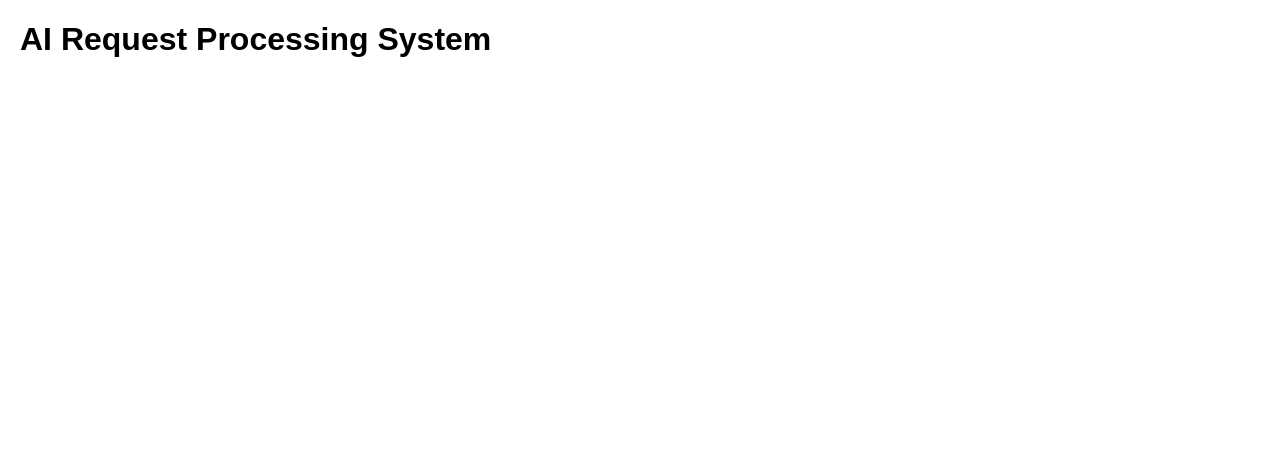
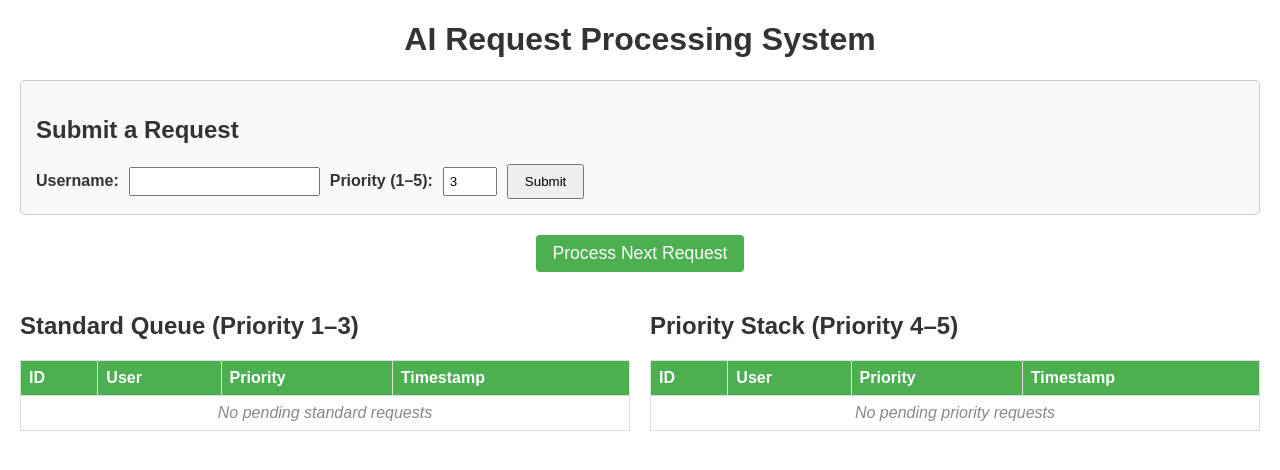
Before and after one commit to kkalevtech/AI-Request-Processing-System, a Flask app: page / in a window 1280 px wide. Shown: the top 470 px of the page. Run offline with Flask 3, Linux system fonts and the light colour scheme.

Commit message:
feat: UI for submit form and pending queue/stack display

```diff
--- a/app.py
+++ b/app.py
@@ -13,7 +13,12 @@ next_id = 1
 
 @app.route("/")
 def index():
-    return render_template("index.html")
+    return render_template(
+        "index.html",
+        pending_queue=pending_queue,
+        pending_stack=pending_stack,
+        history=history,
+    )
 
 
 @app.route("/submit", methods=["POST"])
--- a/static/style.css
+++ b/static/style.css
@@ -1,4 +1,90 @@
 body {
     font-family: Arial, sans-serif;
     margin: 20px;
+    color: #333;
 }
+
+h1 {
+    text-align: center;
+}
+
+.submit-section {
+    margin-bottom: 20px;
+    padding: 15px;
+    border: 1px solid #ccc;
+    border-radius: 5px;
+    background: #f9f9f9;
+}
+
+.submit-section form {
+    display: flex;
+    align-items: center;
+    gap: 10px;
+}
+
+.submit-section label {
+    font-weight: bold;
+}
+
+.submit-section input {
+    padding: 5px;
+}
+
+.submit-section button,
+.process-btn {
+    padding: 8px 16px;
+    cursor: pointer;
+}
+
+.process-section {
+    margin-bottom: 20px;
+    text-align: center;
+}
+
+.process-btn {
+    font-size: 1.1em;
+    background: #4CAF50;
+    color: white;
+    border: none;
+    border-radius: 4px;
+}
+
+.process-btn:hover {
+    background: #45a049;
+}
+
+.pending-section {
+    display: flex;
+    gap: 20px;
+}
+
+.column {
+    flex: 1;
+}
+
+table {
+    width: 100%;
+    border-collapse: collapse;
+    margin-bottom: 20px;
+}
+
+th, td {
+    border: 1px solid #ddd;
+    padding: 8px;
+    text-align: left;
+}
+
+th {
+    background: #4CAF50;
+    color: white;
+}
+
+tr:nth-child(even) {
+    background: #f2f2f2;
+}
+
+.empty {
+    text-align: center;
+    color: #888;
+    font-style: italic;
+}
--- a/templates/index.html
+++ b/templates/index.html
@@ -8,5 +8,79 @@
 </head>
 <body>
     <h1>AI Request Processing System</h1>
+
+    <section class="submit-section">
+        <h2>Submit a Request</h2>
+        <form action="/submit" method="post">
+            <label for="user">Username:</label>
+            <input type="text" id="user" name="user" required>
+            <label for="priority">Priority (1–5):</label>
+            <input type="number" id="priority" name="priority" min="1" max="5" value="3" required>
+            <button type="submit">Submit</button>
+        </form>
+    </section>
+
+    <section class="process-section">
+        <form action="/process" method="post">
+            <button type="submit" class="process-btn">Process Next Request</button>
+        </form>
+    </section>
+
+    <section class="pending-section">
+        <div class="column">
+            <h2>Standard Queue (Priority 1–3)</h2>
+            <table>
+                <thead>
+                    <tr>
+                        <th>ID</th>
+                        <th>User</th>
+                        <th>Priority</th>
+                        <th>Timestamp</th>
+                    </tr>
+                </thead>
+                <tbody>
+                    {% for item in pending_queue %}
+                    <tr>
+                        <td>{{ item.id }}</td>
+                        <td>{{ item.user }}</td>
+                        <td>{{ item.priority }}</td>
+                        <td>{{ item.timestamp }}</td>
+                    </tr>
+                    {% else %}
+                    <tr>
+                        <td colspan="4" class="empty">No pending standard requests</td>
+                    </tr>
+                    {% endfor %}
+                </tbody>
+            </table>
+        </div>
+        <div class="column">
+            <h2>Priority Stack (Priority 4–5)</h2>
+            <table>
+                <thead>
+                    <tr>
+                        <th>ID</th>
+                        <th>User</th>
+                        <th>Priority</th>
+                        <th>Timestamp</th>
+                    </tr>
+                </thead>
+                <tbody>
+                    {% for item in pending_stack %}
+                    <tr>
+                        <td>{{ item.id }}</td>
+                        <td>{{ item.user }}</td>
+                        <td>{{ item.priority }}</td>
+                        <td>{{ item.timestamp }}</td>
+                    </tr>
+                    {% else %}
+                    <tr>
+                        <td colspan="4" class="empty">No pending priority requests</td>
+                    </tr>
+                    {% endfor %}
+                </tbody>
+            </table>
+        </div>
+    </section>
 </body>
 </html>
```
